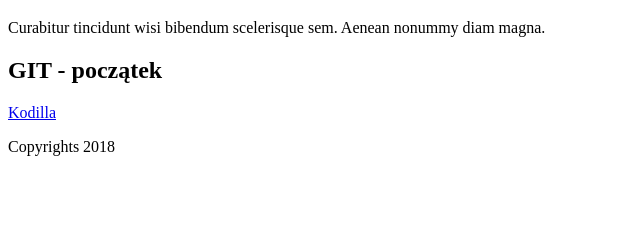
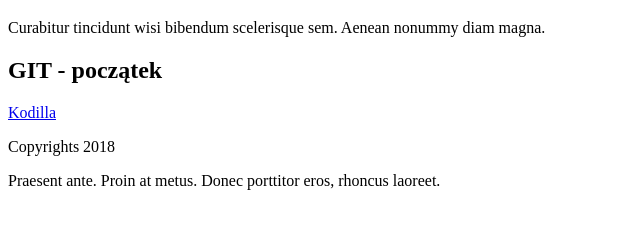
Before and after one commit to TomMikB/learning-git, a plain HTML site: page index.html in a window 1280 px wide. Shown: the part 61-290 px from the top of the page, without its empty margins (0-640 px from the left). Drawn offline with Linux system fonts and the light colour scheme.

Commit message:
Add paragraph

```diff
--- a/index.html
+++ b/index.html
@@ -10,5 +10,6 @@
 		<h2>GIT - początek</h2>
 		<a href="https://kodilla.com/pl">Kodilla</a>
 		<p>Copyrights 2018</p>
+		<p>Praesent ante. Proin at metus. Donec porttitor eros, rhoncus laoreet.</p>
 	</body>
 </html>
```
